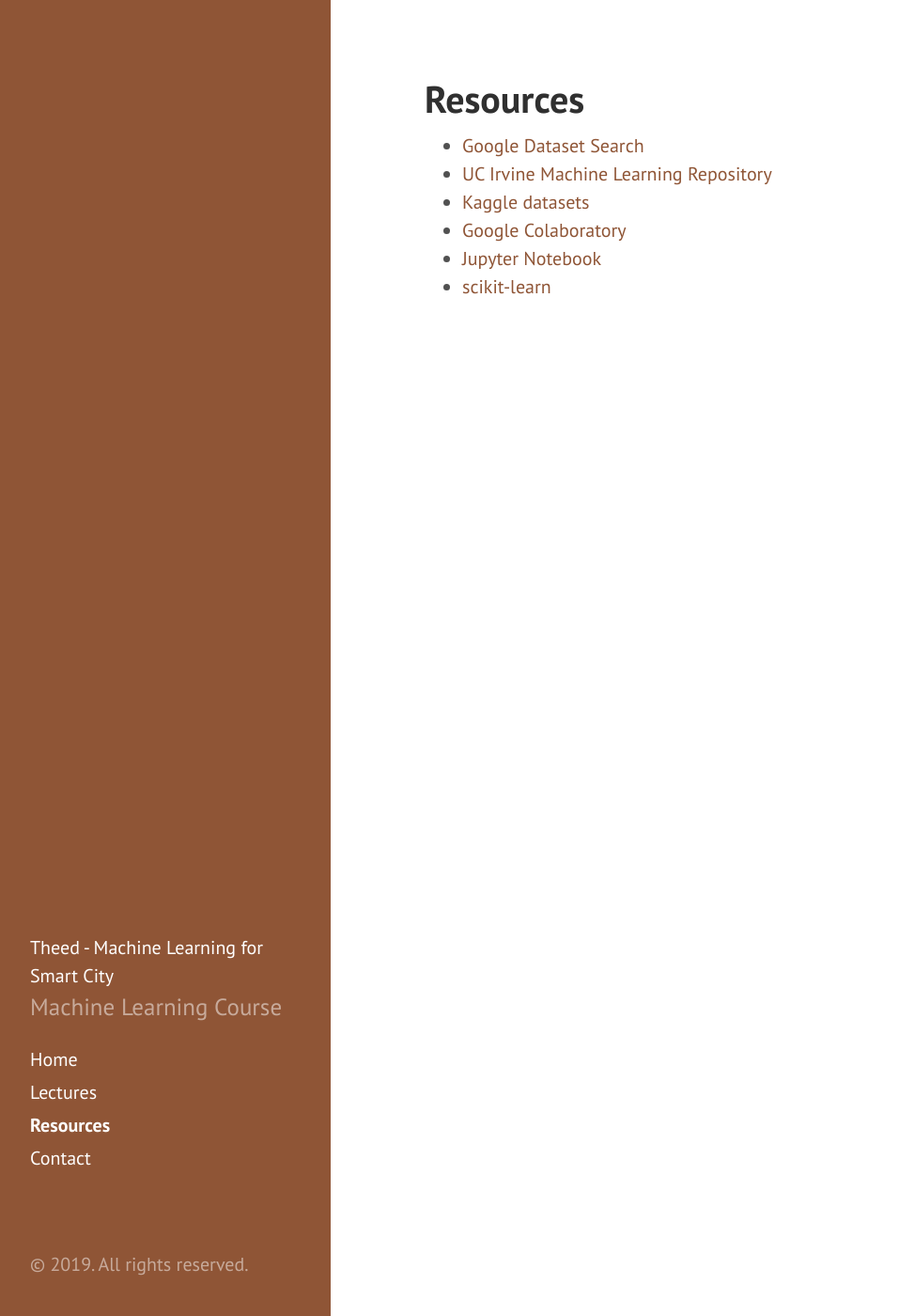
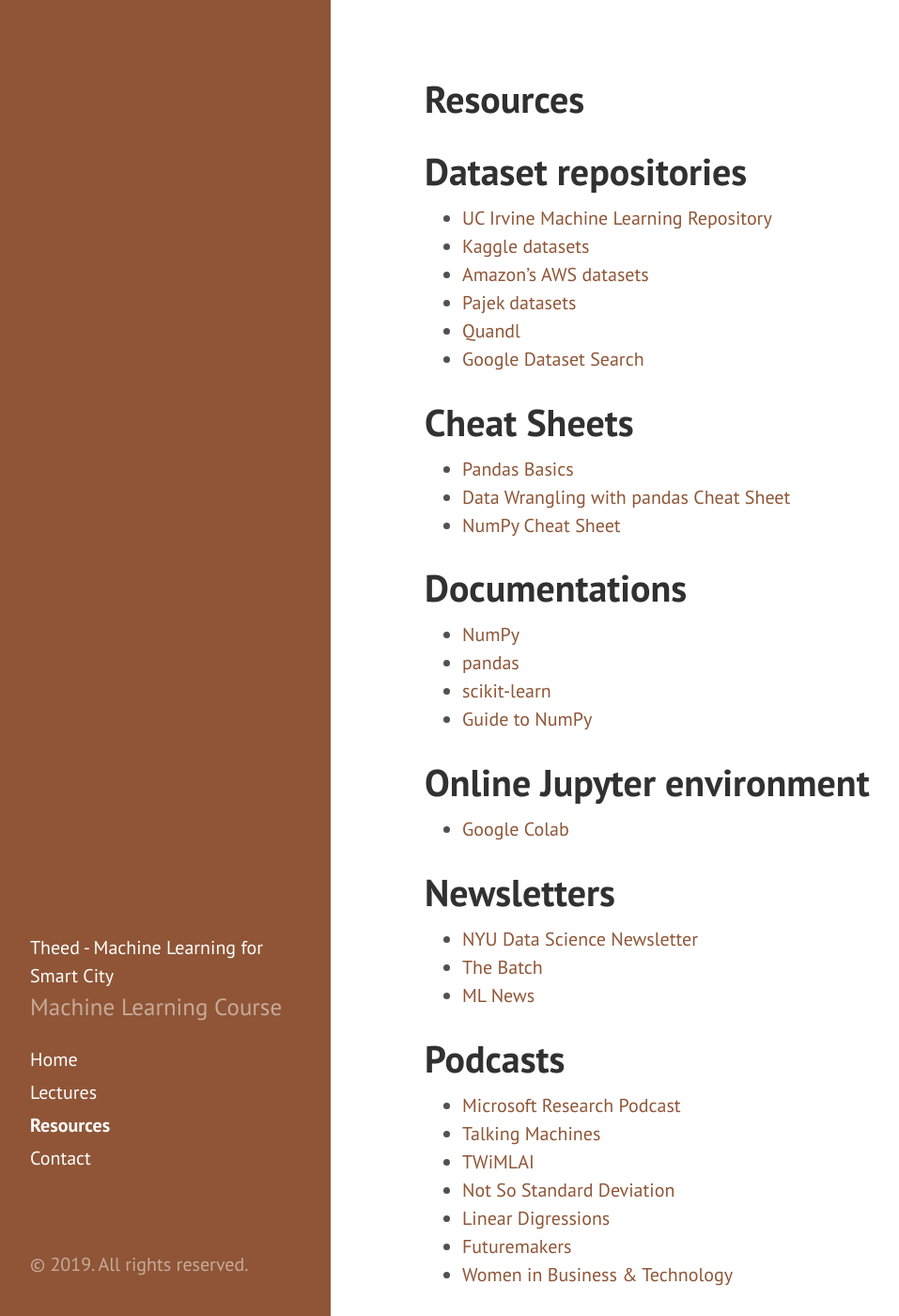
Before and after one commit to theed-ml/theed-ml.github.io, a Jekyll site: the page built from resources.md, in a window 1280 px wide and 1400 px high. Shown: the whole window at 94% size, without its empty margins (8-965 px from the left). Built offline with Jekyll 4.4.1, drawn with Linux system fonts in a browser that asks for light colours; nearby versions of some CDN libraries.

Commit message:
Include more links
* Data sets repositories
* Cheat Sheets
* References to documentations
* Newsletters

```diff
--- a/resources.md
+++ b/resources.md
@@ -4,9 +4,47 @@
 order: 5
 ---
 
+# Dataset repositories
+
+* [UC Irvine Machine Learning Repository](https://archive.ics.uci.edu/ml/index.php)
+* [Kaggle datasets](https://kaggle.com/datasets)
+* [Amazon's AWS datasets](https://aws.amazon.com/datasets)
+* [Pajek datasets](http://vlado.fmf.uni-lj.si/pub/networks/data/)
+* [Quandl](https://www.quandl.com)
 * [Google Dataset Search](https://toolbox.google.com/datasetsearch)
-* [UC Irvine Machine Learning Repository](https://archive.ics.uci.edu/ml/index.php)
-* [Kaggle datasets](https://www.kaggle.com/datasets)
-* [Google Colaboratory](https://colab.research.google.com)
-* [Jupyter Notebook](https://jupyter.org/)
+
+# Cheat Sheets
+
+* [Pandas Basics](http://datacamp-community-prod.s3.amazonaws.com/dbed353d-2757-4617-8206-8767ab379ab3)
+* [Data Wrangling with pandas Cheat Sheet](https://pandas.pydata.org/Pandas_Cheat_Sheet.pdf)
+* [NumPy Cheat Sheet](https://s3.amazonaws.com/dq-blog-files/numpy-cheat-sheet.pdf)
+
+# Documentations
+
+* [NumPy](https://docs.scipy.org/doc/numpy/)
+* [pandas](http://pandas.pydata.org/pandas-docs/stable/index.html)
 * [scikit-learn](https://scikit-learn.org/stable/documentation.html)
+* [Guide to NumPy](http://web.mit.edu/dvp/Public/numpybook.pdf)
+
+# Online Jupyter environment
+
+* [Google Colab](https://colab.research.google.com/)
+
+# Newsletters
+
+* [NYU Data Science Newsletter](https://cds.nyu.edu/newsletter)
+* [The Batch](https://www.deeplearning.ai/thebatch)
+* [ML News](https://groups.google.com/forum/#!forum/ml-news)
+
+# Podcasts
+
+* [Microsoft Research Podcast](https://www.microsoft.com/en-us/research/blog/category/podcast)
+* [Talking Machines](https://thetalkingmachines.com)
+* [TWiMLAI](https://twimlai.com)
+* [Not So Standard Deviation](http://nssdeviations.com)
+* [Linear Digressions](http://lineardigressions.com)
+* [Futuremakers](https://podcasts.ox.ac.uk/series/futuremakers)
+* [Women in Business & Technology](https://overcast.fm/itunes1259235188/women-in-business-technology)
+
+
+<!--https://mloss.org/software/-->
```
